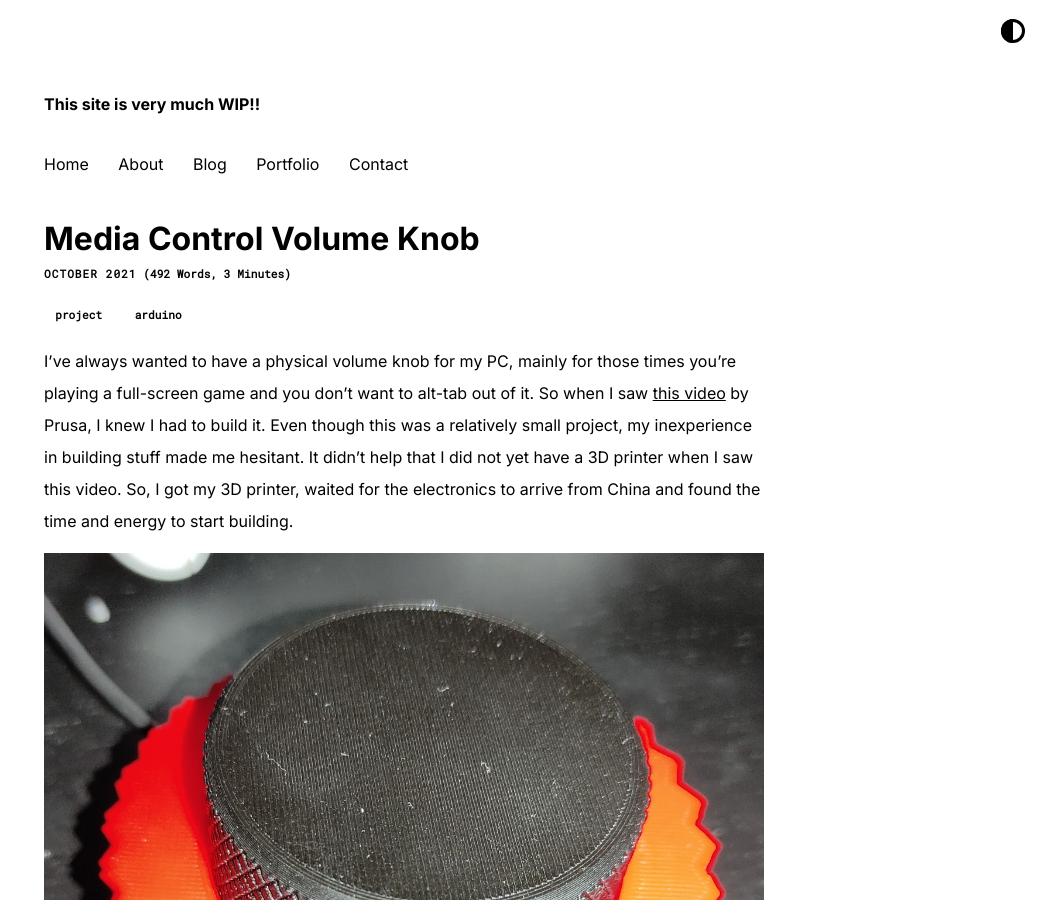
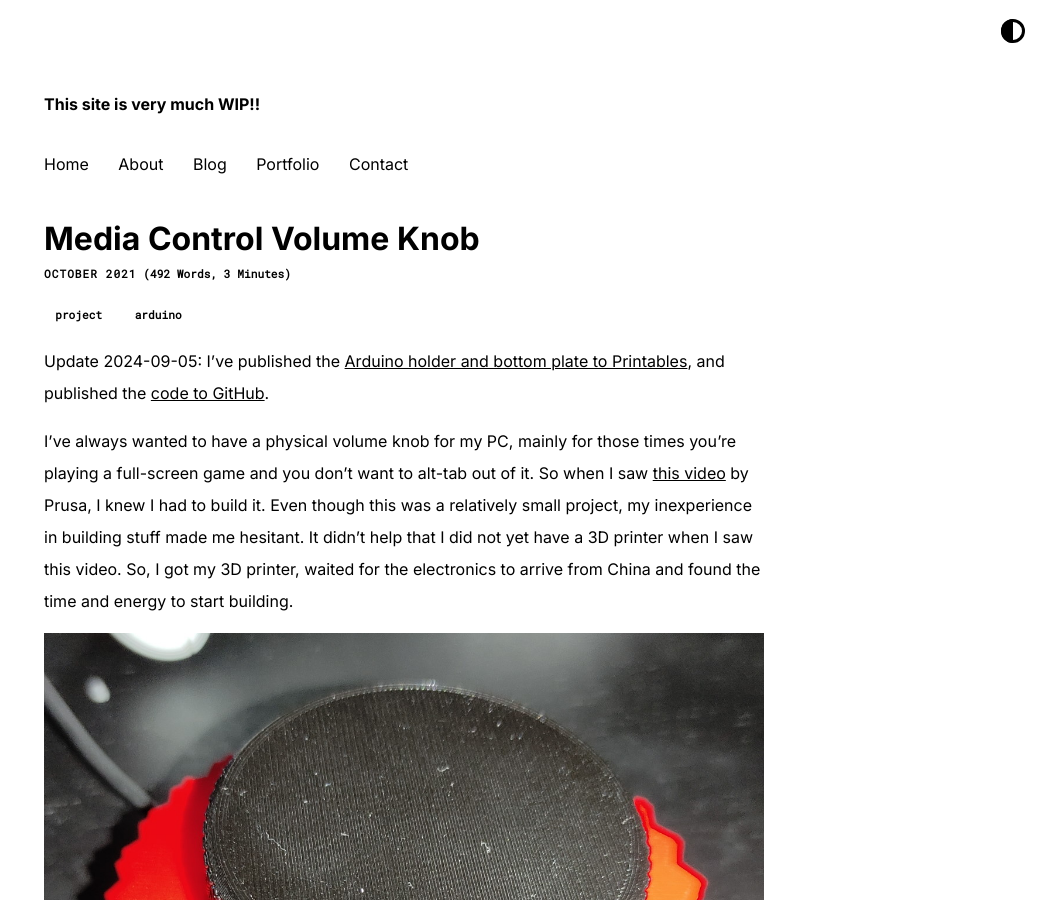
Before and after one commit to Marro64/Marro64.github.io, a Jekyll site: the page built from Post/_posts/2021-10-21-Media-control-volume-knob.md, in a window 1280 px wide and 900 px high. Shown: the whole window, without its empty margins (236-1280 px from the left). Built offline with Jekyll 4.4.1, drawn with Linux system fonts in a browser that asks for light colours; nearby versions of some CDN libraries; some of the changed text lies outside the part shown.

Commit message:
Moved printables and github link to top

```diff
--- a/Post/_posts/2021-10-21-Media-control-volume-knob.md
+++ b/Post/_posts/2021-10-21-Media-control-volume-knob.md
@@ -10,6 +10,8 @@ carousels:
     - image: /assets/images/2021-10-21-volume-knob/Volumeknob_pieces.jpg
     - image: /assets/images/2021-10-21-volume-knob/Volumeknob_small.jpg
 ---
+
+Update 2024-09-05: I've published the [Arduino holder and bottom plate to Printables][holder], and published the [code to GitHub][code].
 
 I've always wanted to have a physical volume knob for my PC, mainly for those times you're playing a full-screen game and you don't want to alt-tab out of it. So when I saw [this video][Video] by Prusa, I knew I had to build it. Even though this was a relatively small project, my inexperience in building stuff made me hesitant. It didn't help that I did not yet have a 3D printer when I saw this video. So, I got my 3D printer, waited for the electronics to arrive from China and found the time and energy to start building.
 
```
Also changed, not shown: other parts of Post/_posts/2021-10-21-Media-control-volume-knob.md (+0 -2 lines).
